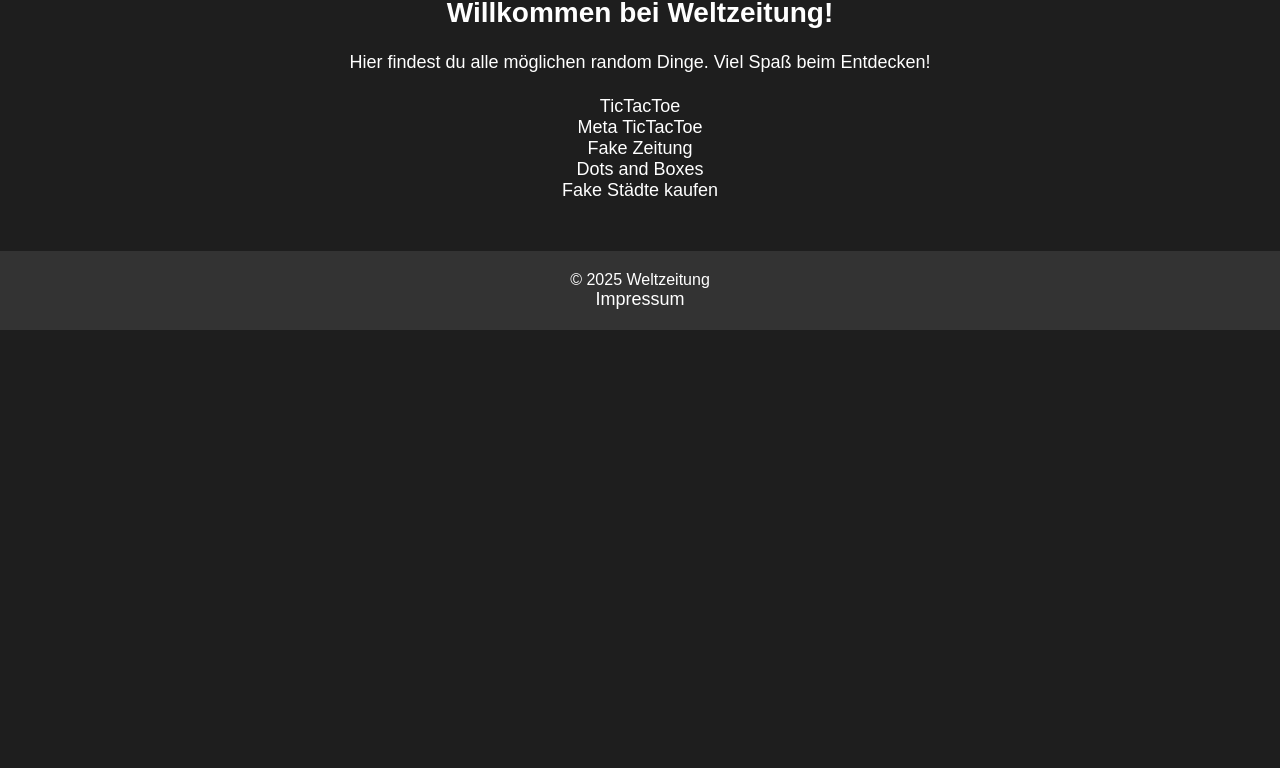
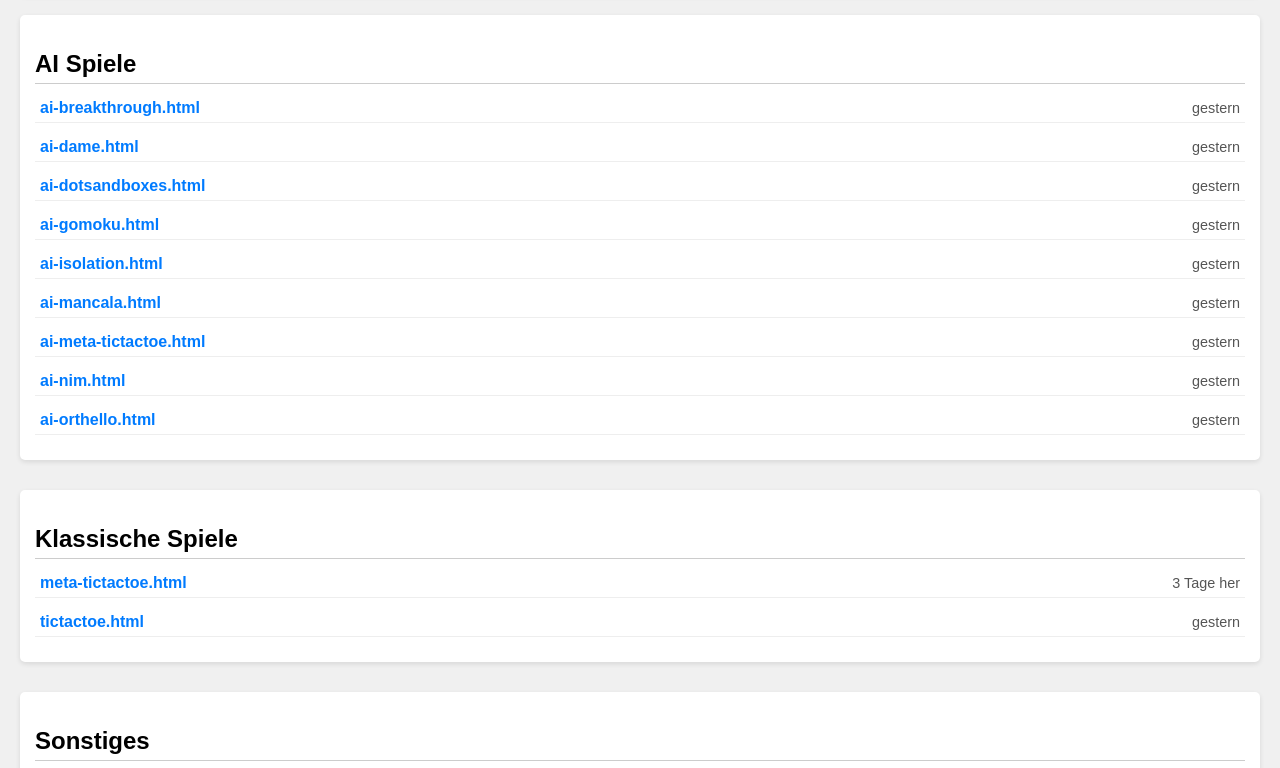
Before and after one commit to weltzeitung/weltzeitung.github.io, a plain HTML site: page index.html in a window 1280 px wide. Shown: the part 73-841 px from the top of the page. Before the commit the page ends 800 px from the top, so only its background shows below. Drawn offline with Linux system fonts and the light colour scheme.

Commit message:
Update index.html

```diff
--- a/index.html
+++ b/index.html
@@ -2,73 +2,223 @@
 <html lang="de">
 <head>
   <meta charset="UTF-8">
-    <meta name="viewport" content="width=device-width, initial-scale=1.0">
-    <title>Weltzeitung</title>
+  <meta name="viewport" content="width=device-width, initial-scale=1">
+  <title>Startseite</title>
   <style>
-        * {
+    body {
+      font-family: Arial, sans-serif;
       margin: 0;
+      padding: 20px;
+      background: #f0f0f0;
+    }
+    /* Header-Bereich über allen Kategorien */
+    .header-container {
+      display: flex;
+      justify-content: space-between;
+      align-items: center;
+      margin-bottom: 20px;
+      padding: 10px;
+      background: #fff;
+      border-radius: 5px;
+      box-shadow: 0 2px 5px rgba(0,0,0,0.1);
+    }
+    .header-container h2 {
+      margin: 0;
+    }
+    .header-container .last-modified {
+      font-size: 0.9em;
+      color: #555;
+    }
+    /* Kategorien */
+    .category {
+      margin-bottom: 30px;
+      background: #fff;
+      padding: 15px;
+      border-radius: 5px;
+      box-shadow: 0 2px 5px rgba(0,0,0,0.1);
+    }
+    .category h2 {
+      border-bottom: 1px solid #ccc;
+      padding-bottom: 5px;
+      margin-bottom: 10px;
+    }
+    ul {
+      list-style: none;
       padding: 0;
-            box-sizing: border-box;
-            font-family: Arial, sans-serif;
+      margin: 0;
     }
-        body {
-            background-color: #1e1e1e;
-            color: #fff;
-            text-align: center;
+    li {
+      display: flex;
+      align-items: center;
+      margin: 10px 0;
+      padding: 5px;
+      border-bottom: 1px solid #eee;
     }
-        header {
-            background: #333;
-            padding: 20px;
+    li a {
+      text-decoration: none;
+      color: #007BFF;
+      font-weight: bold;
     }
-        a {
-            color: #fff;
-            text-decoration: none;
-            font-size: 18px;
+    /* Container für Zeitstempel und zusätzlichen Text */
+    .right {
+      margin-left: auto;
+      text-align: right;
     }
-        a:hover {
-            text-decoration: underline;
-        }
-        .container {
-            margin-top: 50px;
-            padding: 20px;
-        }
-        .hero {
-            font-size: 28px;
-            font-weight: bold;
-            margin-bottom: 20px;
-        }
-        .description {
-            font-size: 18px;
-            max-width: 600px;
-            margin: auto;
-            line-height: 1.5;
-        }
-        footer {
-            margin-top: 50px;
-            padding: 20px;
-            background: #333;
+    .timestamp, .extra {
+      display: block;
+      font-size: 0.9em;
+      color: #555;
     }
   </style>
 </head>
 <body>
-
-<div class="container">
-    <div class="hero">Willkommen bei Weltzeitung!</div>
-    <div class="description">
-        Hier findest du alle möglichen random Dinge.
-        Viel Spaß beim Entdecken!
-    </div>
+  <!-- Header über allen Kategorien -->
+  <div class="header-container">
+    <h2>Meine Links</h2>
+    <div class="last-modified">zuletzt geändert:</div>
   </div>
 
-<a href="tictactoe.html">TicTacToe</a><br>
-<a href="meta-tictactoe.html">Meta TicTacToe</a><br>
-<a href="fake-zeitung.html">Fake Zeitung</a><br>
-<a href="dotsandboxes.html">Dots and Boxes</a><br>
-<a href="städte-kaufen.html">Fake Städte kaufen</a><br>
+  <!-- Kategorie: AI Spiele -->
+  <div class="category">
+    <h2>AI Spiele</h2>
+    <ul>
+      <li>
+        <a href="ai-breakthrough.html">ai-breakthrough.html</a>
+        <div class="right">
+          <span class="timestamp" data-date="2025-03-12">placeholder</span>
+          <!-- Optionaler zusätzlicher Textbaustein -->
+        </div>
+      </li>
+      <li>
+        <a href="ai-dame.html">ai-dame.html</a>
+        <div class="right">
+          <span class="timestamp" data-date="2025-03-12">placeholder</span>
+        </div>
+      </li>
+      <li>
+        <a href="ai-dotsandboxes.html">ai-dotsandboxes.html</a>
+        <div class="right">
+          <span class="timestamp" data-date="2025-03-12">placeholder</span>
+        </div>
+      </li>
+      <li>
+        <a href="ai-gomoku.html">ai-gomoku.html</a>
+        <div class="right">
+          <span class="timestamp" data-date="2025-03-12">placeholder</span>
+        </div>
+      </li>
+      <li>
+        <a href="ai-isolation.html">ai-isolation.html</a>
+        <div class="right">
+          <span class="timestamp" data-date="2025-03-12">placeholder</span>
+        </div>
+      </li>
+      <li>
+        <a href="ai-mancala.html">ai-mancala.html</a>
+        <div class="right">
+          <span class="timestamp" data-date="2025-03-12">placeholder</span>
+        </div>
+      </li>
+      <li>
+        <a href="ai-meta-tictactoe.html">ai-meta-tictactoe.html</a>
+        <div class="right">
+          <span class="timestamp" data-date="2025-03-12">placeholder</span>
+        </div>
+      </li>
+      <li>
+        <a href="ai-nim.html">ai-nim.html</a>
+        <div class="right">
+          <span class="timestamp" data-date="2025-03-12">placeholder</span>
+        </div>
+      </li>
+      <li>
+        <a href="ai-orthello.html">ai-orthello.html</a>
+        <div class="right">
+          <span class="timestamp" data-date="2025-03-12">placeholder</span>
+        </div>
+      </li>
+    </ul>
+  </div>
 
-<footer>
-    &copy; 2025 Weltzeitung <br> <a href="impressum.html">Impressum</a>
-</footer>
+  <!-- Kategorie: Klassische Spiele -->
+  <div class="category">
+    <h2>Klassische Spiele</h2>
+    <ul>
+      <li>
+        <a href="meta-tictactoe.html">meta-tictactoe.html</a>
+        <div class="right">
+          <span class="timestamp" data-date="2025-03-10">placeholder</span>
+        </div>
+      </li>
+      <li>
+        <a href="tictactoe.html">tictactoe.html</a>
+        <div class="right">
+          <span class="timestamp" data-date="2025-03-12">placeholder</span>
+        </div>
+      </li>
+    </ul>
+  </div>
 
+  <!-- Kategorie: Sonstiges -->
+  <div class="category">
+    <h2>Sonstiges</h2>
+    <ul>
+      <li>
+        <a href="fake-zeitung.html">fake-zeitung.html</a>
+        <div class="right">
+          <span class="timestamp" data-date="2025-03-10">placeholder</span>
+        </div>
+      </li>
+      <li>
+        <a href="impressum.html">impressum.html</a>
+        <div class="right">
+          <span class="timestamp" data-date="2025-03-10">placeholder</span>
+        </div>
+      </li>
+      <li>
+        <a href="index.html">index.html</a>
+        <div class="right">
+          <span class="timestamp" data-date="2025-03-10">placeholder</span>
+        </div>
+      </li>
+      <li>
+        <a href="städte-kaufen.html">städte-kaufen.html</a>
+        <div class="right">
+          <span class="timestamp" data-date="2025-03-05">placeholder</span>
+        </div>
+      </li>
+    </ul>
+  </div>
+
+  <script>
+    // Diese Funktion berechnet, wie viele Tage seit dem angegebenen Datum vergangen sind.
+    // Ist der Unterschied > 6 Tage, wird das Datum (im deutschen Format) angezeigt,
+    // ansonsten "heute", "gestern" oder "x Tage her".
+    function updateTimestamps() {
+      const spans = document.querySelectorAll('.timestamp');
+      spans.forEach(span => {
+        const dateString = span.getAttribute('data-date');
+        const givenDate = new Date(dateString);
+        const today = new Date();
+        // Beide Daten auf Mitternacht setzen, um nur ganze Tage zu berücksichtigen
+        const todayMidnight = new Date(today.getFullYear(), today.getMonth(), today.getDate());
+        const givenMidnight = new Date(givenDate.getFullYear(), givenDate.getMonth(), givenDate.getDate());
+        const diffMs = todayMidnight - givenMidnight;
+        const diffDays = Math.round(diffMs / (1000 * 60 * 60 * 24));
+
+        if(diffDays > 6) {
+          span.textContent = givenDate.toLocaleDateString("de-DE");
+        } else if(diffDays === 0) {
+          span.textContent = "heute";
+        } else if(diffDays === 1) {
+          span.textContent = "gestern";
+        } else {
+          span.textContent = diffDays + " Tage her";
+        }
+      });
+    }
+
+    document.addEventListener("DOMContentLoaded", updateTimestamps);
+  </script>
 </body>
 </html>
```
Lines whose indentation alone changed are shown as unchanged.
